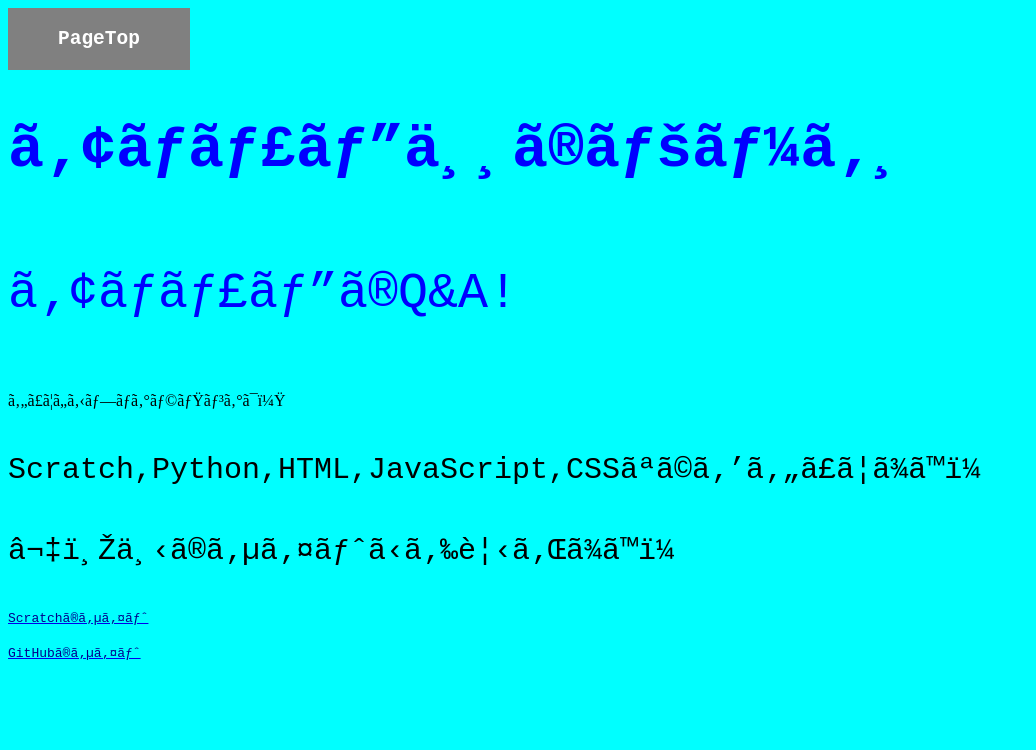
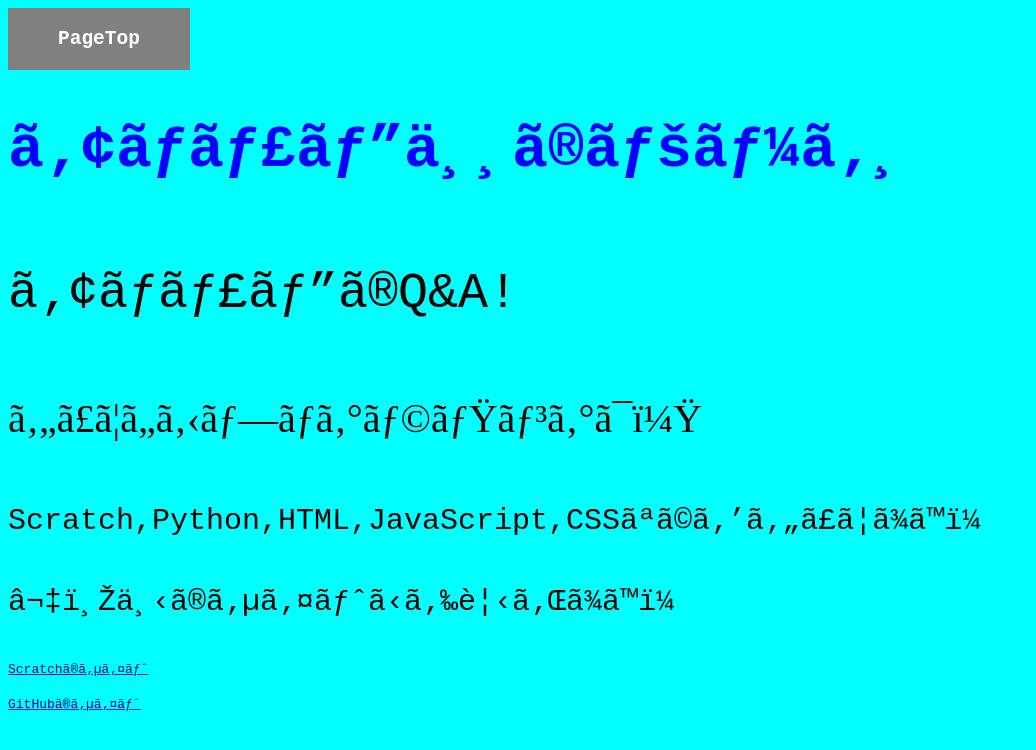
Before and after one commit to Atyapi/tyapimaru, a plain HTML site: page index.html in a window 1280 px wide. Shown: the whole page, without its empty margins (0-1036 px from the left). Drawn offline with Linux system fonts and the light colour scheme.

Commit message:
Update index.html

```diff
--- a/index.html
+++ b/index.html
@@ -10,14 +10,14 @@
       font-size:60px;
     }
     .tytle2{
-      color:blue;
+      color:black;
       font-family:monospace;
       font-size:50px;
     }
     .smalltytle{
       color:black;
       fonfamily:monospace;
-      fontsize:40px;
+      font-size:40px;
     }
     .text1{
       color:black;
```
